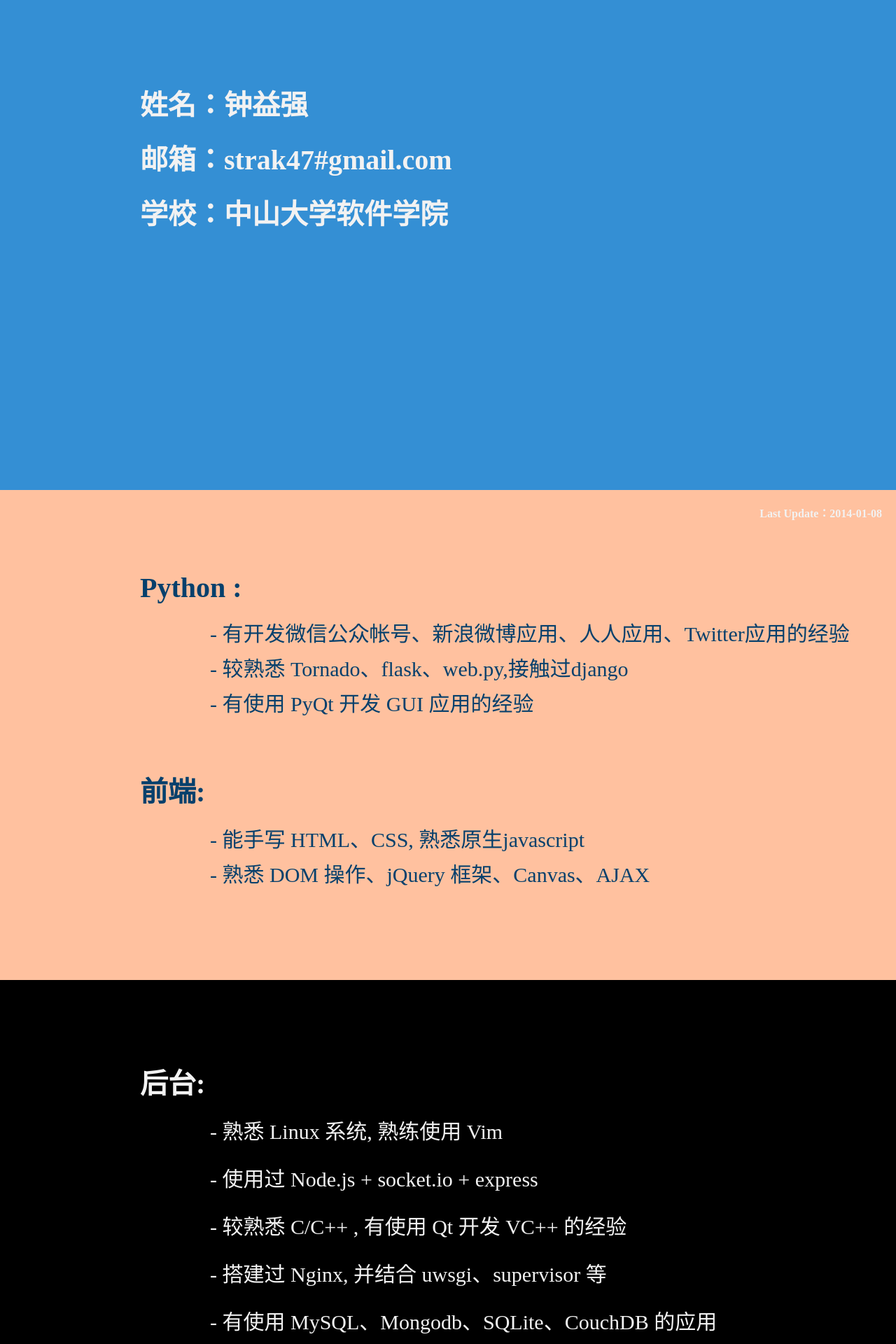
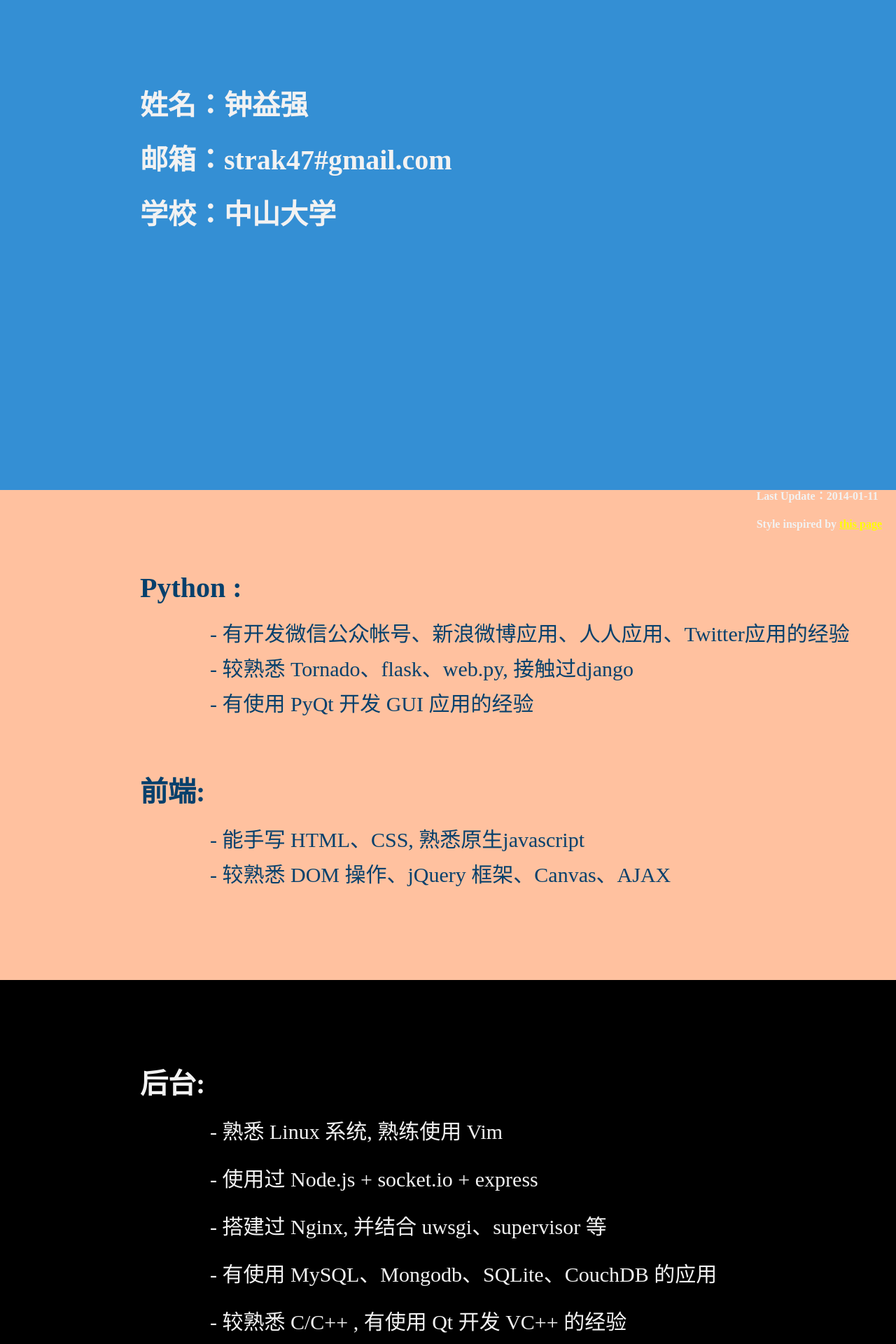
Before and after one commit to 0x0all/flask-blog, a Python web app: template src/blog/templates/pages/resume/index.html in a window 1280 px wide. Shown: the top 1920 px of the page at 70% size. Run offline with Jinja, Linux system fonts and the light colour scheme; the template is opened without the code that fills it, so the values that code supplies are empty.

Commit message:
update resume

```diff
--- a/src/blog/static/css/resume.css
+++ b/src/blog/static/css/resume.css
@@ -39,13 +39,13 @@ div {
     color:#f2f2f2;
 }
 
-#item {
+.item {
     font-size:40px;
     font-weight:bold;
     padding-left:200px;
 }
 
-#detail {
+.detail {
     font-size:30px;
     line-height:50px;
     padding-left:300px;
@@ -55,9 +55,13 @@ div {
     color:#ffffff;
 }
 
-#timestamp {
+.note {
     position:absolute;
+    line-height: 40px;
     bottom:10px;
     right:20px;
+}
 
+.note a {
+    color: yellow;
 }
--- a/src/blog/templates/pages/resume/index.html
+++ b/src/blog/templates/pages/resume/index.html
@@ -8,59 +8,63 @@
     <body>
         <div id='info'>
             <p>
-                <span id='item'>姓名：钟益强</span><br>
-                <span id='item'>邮箱：strak47#gmail.com</span><br>
-                <span id='item'>学校：中山大学软件学院</span><br>
+                <span class='item'>姓名：钟益强</span><br>
+                <span class='item'>邮箱：strak47#gmail.com</span><br>
+                <span class='item'>学校：中山大学</span><br>
             </p>
-            <h4 id='timestamp'>Last Update：2014-01-08</h4>
+            <h4 class='note'>
+                Last Update：2014-01-11<br>
+                Style inspired by <a href='http://rogerdudler.github.io/git-guide/index.zh.html'>this page</a>
+            </h4>
         </div>
         <div id='skill0'>
             <p>
-                <span id='item'>Python :</span>
+                <span class='item'>Python :</span>
                 <br><br>
-                    <span id='detail'>- 有开发微信公众帐号、新浪微博应用、人人应用、Twitter应用的经验</span><br>
-                    <span id='detail'>- 较熟悉 Tornado、flask、web.py,接触过django</span><br>
-                    <span id='detail'>- 有使用 PyQt 开发 GUI 应用的经验</span><br>
+                    <span class='detail'>- 有开发微信公众帐号、新浪微博应用、人人应用、Twitter应用的经验</span><br>
+                    <span class='detail'>- 较熟悉 Tornado、flask、web.py, 接触过django</span><br>
+                    <span class='detail'>- 有使用 PyQt 开发 GUI 应用的经验</span><br>
             </p>
             <br><br>
             <p>
-                <span id='item'>前端:</span>
+                <span class='item'>前端:</span>
                 <br><br>
-                    <span id='detail'>- 能手写 HTML、CSS, 熟悉原生javascript</span><br>
-                    <span id='detail'>- 熟悉 DOM 操作、jQuery 框架、Canvas、AJAX</span><br>
+                    <span class='detail'>- 能手写 HTML、CSS, 熟悉原生javascript</span><br>
+                    <span class='detail'>- 较熟悉 DOM 操作、jQuery 框架、Canvas、AJAX</span><br>
             </p>
         </div>
         <div id='skill1'>
             <p>
-                <span id='item'>后台:</span>
+                <span class='item'>后台:</span>
                 <br><br>
-                    <span id='detail'>- 熟悉 Linux 系统, 熟练使用 Vim</span><br><br>
-                    <span id='detail'>- 使用过 Node.js + socket.io + express</span><br><br>
-                    <span id='detail'>- 较熟悉 C/C++ , 有使用 Qt 开发 VC++ 的经验</span><br><br>
-                    <span id='detail'>- 搭建过 Nginx, 并结合 uwsgi、supervisor 等</span><br><br>
-                    <span id='detail'>- 有使用 MySQL、Mongodb、SQLite、CouchDB 的应用</span><br><br>
+                    <span class='detail'>- 熟悉 Linux 系统, 熟练使用 Vim</span><br><br>
+                    <span class='detail'>- 使用过 Node.js + socket.io + express</span><br><br>
+                    <span class='detail'>- 搭建过 Nginx, 并结合 uwsgi、supervisor 等</span><br><br>
+                    <span class='detail'>- 有使用 MySQL、Mongodb、SQLite、CouchDB 的应用</span><br><br>
+                    <span class='detail'>- 较熟悉 C/C++ , 有使用 Qt 开发 VC++ 的经验</span><br><br>
             </p>
         </div>
         <div id='other'>
             <p>
-                <span id='item'>其他：</span>
+                <span class='item'>其他：</span>
                 <br><br>
-                    <span id='detail'>- 版本控制：&nbsp;&nbsp;&nbsp;Git &nbsp; SVN</span><br><br>
-                    <span id='detail'>- 写作：&nbsp;&nbsp;&nbsp;&nbsp;&nbsp;&nbsp;Markdown&nbsp;&nbsp;LaTeX&nbsp;&nbsp;reStructuredText</span><br><br>
-                    <span id='detail'>- 英语：&nbsp;&nbsp;&nbsp;&nbsp;&nbsp;&nbsp;熟练读写&nbsp;&nbsp;&nbsp;<a href='' target='_blank'>翻译</a></span><br><br>
-                    <span id='detail'>- 折腾：&nbsp;&nbsp;&nbsp;&nbsp;&nbsp;&nbsp;全键盘操作&nbsp;&nbsp;较强学习能力</span><br><br>
-                    <span id='detail'>- 足球：&nbsp;&nbsp;&nbsp;&nbsp;&nbsp;&nbsp;爱好 &nbsp; 特长</span>
+                    <span class='detail'>- 版本控制：&nbsp;&nbsp;&nbsp;Git &nbsp; SVN</span><br><br>
+                    <span class='detail'>- Shell：&nbsp;&nbsp;&nbsp;&nbsp;&nbsp;zsh </span><br><br>
+                    <span class='detail'>- 写作：&nbsp;&nbsp;&nbsp;&nbsp;&nbsp;&nbsp;Markdown&nbsp;&nbsp;LaTeX&nbsp;&nbsp;reStructuredText</span><br><br>
+                    <span class='detail'>- 英语：&nbsp;&nbsp;&nbsp;&nbsp;&nbsp;&nbsp;熟练读写&nbsp;&nbsp;&nbsp;<a href='' target='_blank'>翻译</a></span><br><br>
+                    <span class='detail'>- 折腾：&nbsp;&nbsp;&nbsp;&nbsp;&nbsp;&nbsp;键盘操作&nbsp;&nbsp;较强学习能力</span><br><br>
+                    <span class='detail'>- 足球：&nbsp;&nbsp;&nbsp;&nbsp;&nbsp;&nbsp;爱好 &nbsp; 特长</span>
             </p>
         </div>
         <div id='page'>
             <p>
-                <span id='item'>个人页面：</span>
+                <span class='item'>个人页面：</span>
                 <br><br>
-                    <span id='detail'>- <a target='_blank' href='http://yakiang.com'>个人博客</a></span><br><br>
-                    <span id='detail'>- <a target='_blank' href='/projects'>项目经历</a></span><br><br>
-                    <span id='detail'>- <a target='_blank' href='https://github.com/yakiang'>Github</a></span><br><br>
-                    <span id='detail'>- <a target='_blank' href='http://t.163.com/strak47'>网易技术微博</a></span><br><br>
-                    <span id='detail'>- <a target='_blank' href='http://stackoverflow.com/users/2279483/yakiang'>StackOverflow</a></span><br><br>
+                    <span class='detail'>- <a target='_blank' href='http://yakiang.com'>个人博客</a></span><br><br>
+                    <span class='detail'>- <a target='_blank' href='/projects'>项目经历</a></span><br><br>
+                    <span class='detail'>- <a target='_blank' href='https://github.com/yakiang'>Github</a></span><br><br>
+                    <span class='detail'>- <a target='_blank' href='http://t.163.com/strak47'>网易技术微博</a></span><br><br>
+                    <span class='detail'>- <a target='_blank' href='http://stackoverflow.com/users/2279483/yakiang'>StackOverflow</a></span><br><br>
             </p>
         </div>
     </body>
```
